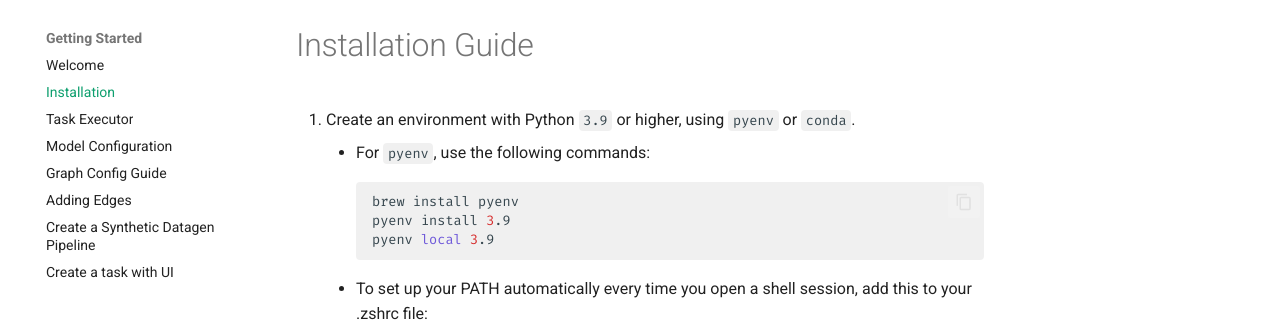
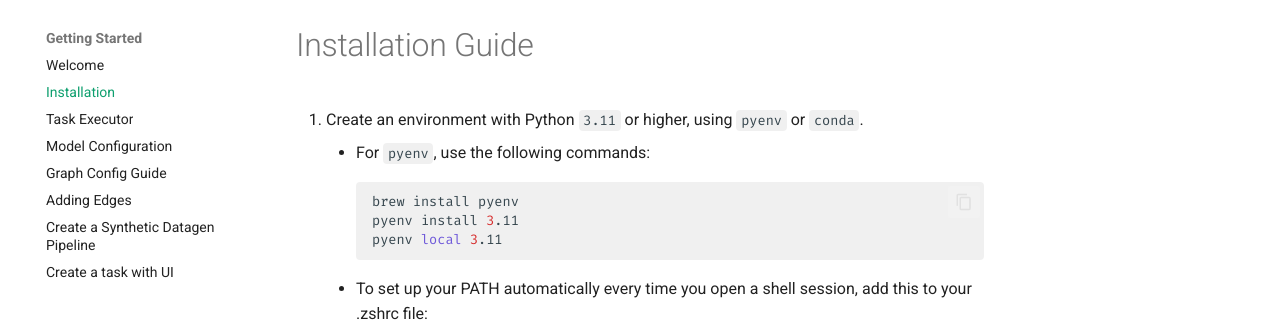
Before and after one commit to ServiceNow/SyGra, an MkDocs documentation site: the page built from docs/installation.md, in a window 1280 px wide and 900 px high. Shown: the part 121-455 px from the top of the window. Built offline with MkDocs 1.6.1 and Material for MkDocs 9.7.7, drawn with Linux system fonts in a browser that asks for light colours; comment, search, counter and statistics services are not loaded.

Commit message:
Update ci workflow and documentation

````diff
--- a/docs/installation.md
+++ b/docs/installation.md
@@ -1,12 +1,12 @@
 
 # Installation Guide
 
-1. Create an environment with Python `3.9` or higher, using `pyenv` or `conda`.
+1. Create an environment with Python `3.11` or higher, using `pyenv` or `conda`.
     * For `pyenv`, use the following commands:
         ```bash
         brew install pyenv
-        pyenv install 3.9
-        pyenv local 3.9
+        pyenv install 3.11
+        pyenv local 3.11
         ```
     * To set up your PATH automatically every time you open a shell session, add this to your .zshrc file:
         ```bash
````
Also changed, not shown: docs/library/sygra_library.md (+1 -1 lines), 1 other file.
